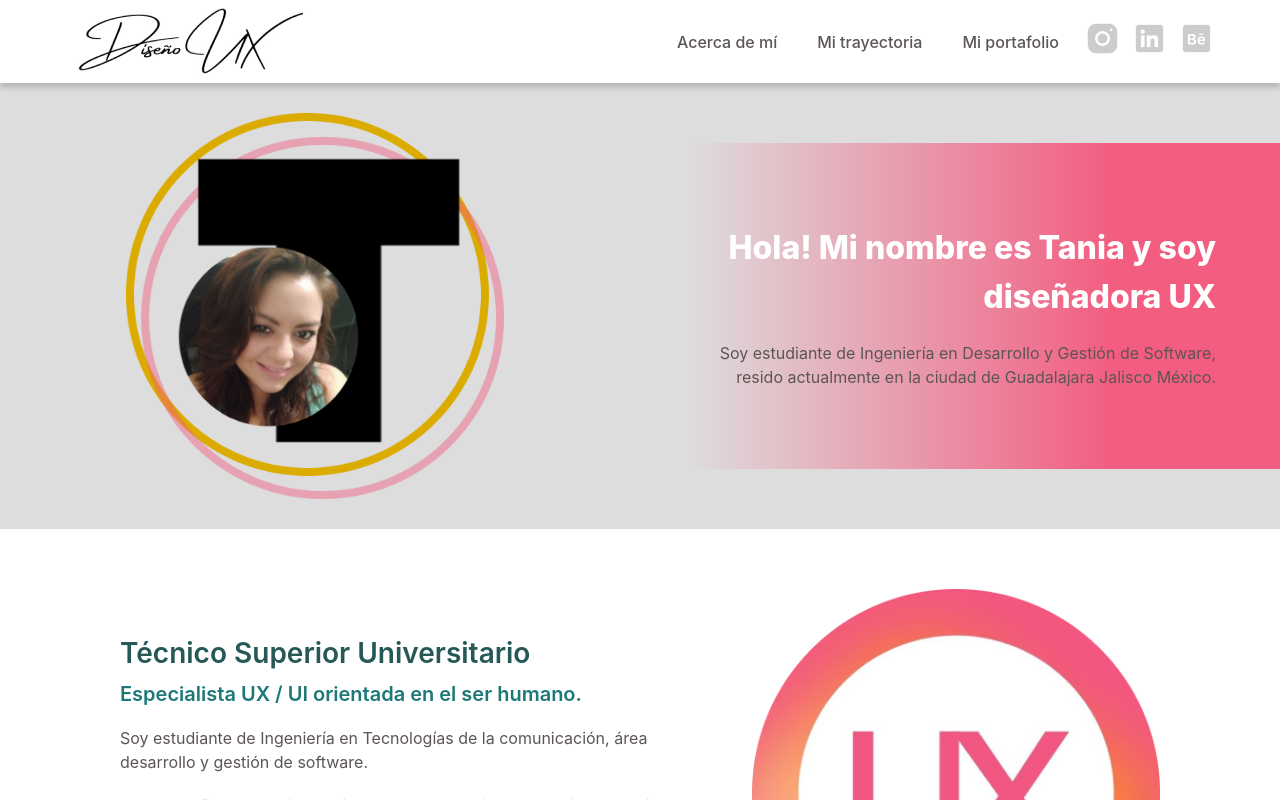
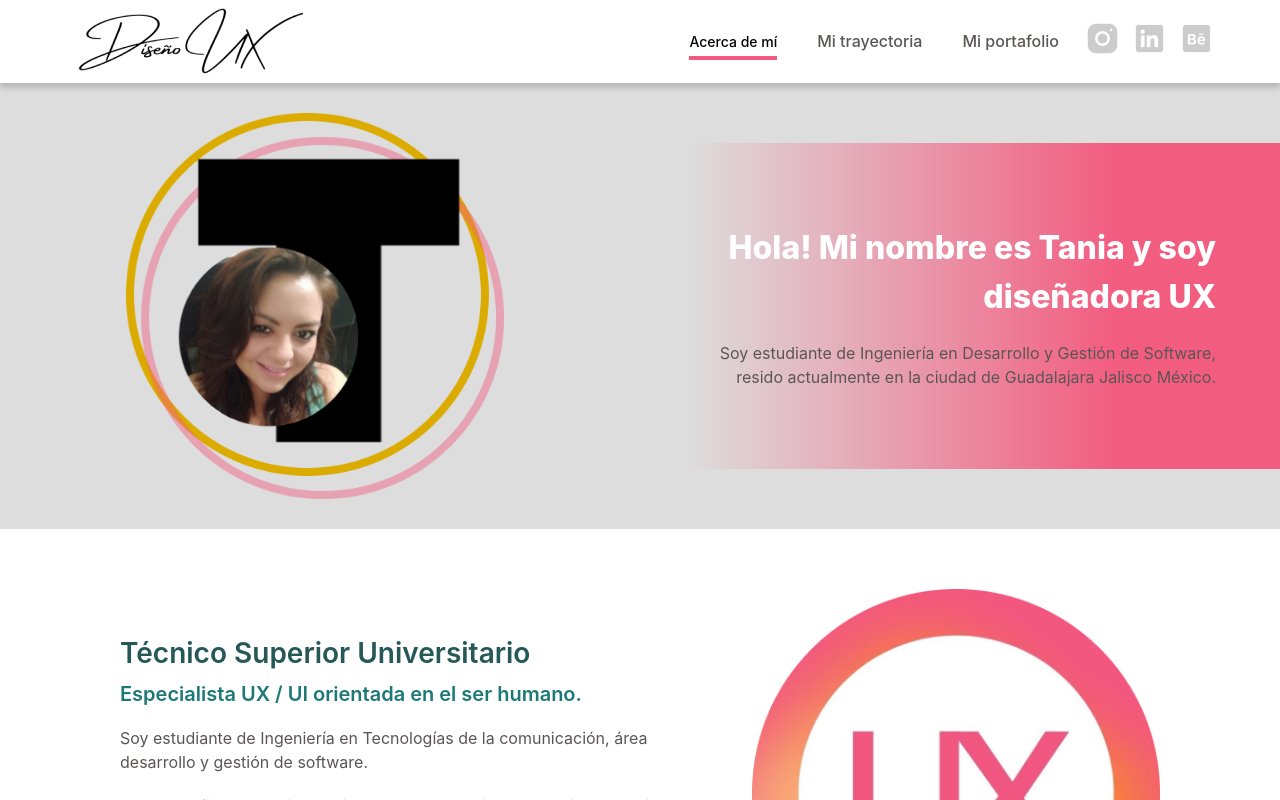
Before and after one commit to eduhsoto/tania-next, a Next.js app: page / in a window 1280 px wide. Shown: the top 800 px of the page. Built offline with nearby package versions, Linux system fonts and the light colour scheme.

Commit message:
active nav

```diff
--- a/components/navbar/NavBar.tsx
+++ b/components/navbar/NavBar.tsx
@@ -2,13 +2,13 @@ import { useState } from 'react'
 import {
   Nav,
   NavContainer,
-  NavA,
   NavSocial,
   NavItem,
 } from '@/styles/styled-components/navbar/Nav'
 import Hamburger from './Hamburger'
 import Link from 'next/link'
 import Image from 'next/image'
+import NavLink from './NavLink'
 
 const NavBar = (): JSX.Element => {
   const [clicked, setClicked] = useState(false)
@@ -36,9 +36,9 @@ const NavBar = (): JSX.Element => {
 
         <div className={`nav__responsive ${clicked ? 'show' : ''}`}>
           <NavItem>
-            <NavA href='/'>Acerca de mí</NavA>
-            <NavA href='/my-path'>Mi trayectoria</NavA>
-            <NavA href='/portafolio'>Mi portafolio</NavA>
+            <NavLink route='/' linkName='Acerca de mí' />
+            <NavLink route='/my-path' linkName='Mi trayectoria' />
+            <NavLink route='/portafolio' linkName='Mi portafolio' />
           </NavItem>
 
           <div>
--- /dev/null
+++ b/components/navbar/NavLink.tsx
@@ -0,0 +1,27 @@
+import { NavA } from "@/styles/styled-components/navbar/Nav";
+import { useRouter } from "next/router";
+
+const activeClass = {
+    color: "black",
+    boxShadow: "inset 0 -4px 0 0 var(--secondary_color)",
+    padding: "10px 0px",
+    fontSize: "14px",
+};
+
+export default function NavLink({ route, linkName } : NavLinkProps) : JSX.Element {
+  const { asPath } = useRouter();
+
+  return (
+    <NavA
+      href={route}
+      style={asPath === route ? activeClass : undefined}
+    >
+      {linkName}
+    </NavA>
+  );
+}
+
+interface NavLinkProps {
+    route: string
+    linkName: string
+}
```
